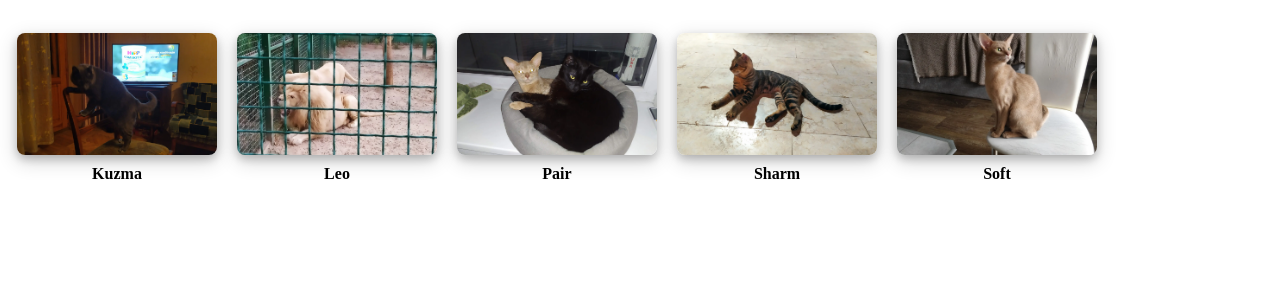
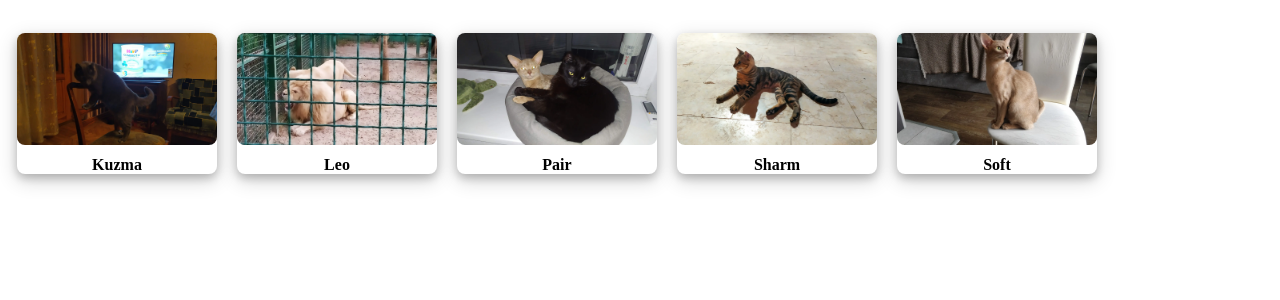
Before and after one commit to VolodymyrSkurikhin/Softycat, a React (Create React App) app in the folder softycat/: page / in a window 1280 px wide. Shown: the top 300 px of the page. Built offline with nearby package versions, Linux system fonts and the light colour scheme.

Commit message:
fix img dimensions

```diff
--- a/softycat/src/Service/list.json
+++ b/softycat/src/Service/list.json
@@ -1,7 +1,7 @@
 [
   {
     "id": "1",
-    "url": "/Images/Kuzya.webp",
+    "url": "./Images/Kuzya.webp",
     "title": "Kuzma"
   },
   { "id": "2", "url": "./Images/Leo.webp", "title": "Leo" },
--- a/softycat/src/components/Image.styled.tsx
+++ b/softycat/src/components/Image.styled.tsx
@@ -2,10 +2,12 @@ import styled from "@emotion/styled";
 
 export const StyledImage = styled('img')({
   display: "block",
-  // position: "absolute",
+  position: "absolute",
+  height: "100%",
+  width: "100%",
   // maxWidth: "100%",
-  heght: "auto",
-  width: "100%",
+  // heght: "auto",
+  // maxWidth: "100%",
   // flex: "1 0",
   borderRadius: "8px",
   objectFit: "cover"
--- a/softycat/src/components/OwnerList.styled.tsx
+++ b/softycat/src/components/OwnerList.styled.tsx
@@ -4,7 +4,6 @@ export const StyledList = styled('ul')({
   boxSizing: "border-box",
   listStyleType: "none",
   display: "flex",
-  // flex: "1 200px",
   flexWrap: "wrap",
   alignContent: "space-around",
   padding: "12px",
--- a/softycat/src/components/StyledCard.styled.tsx.tsx
+++ b/softycat/src/components/StyledCard.styled.tsx.tsx
@@ -2,7 +2,7 @@ import styled from "@emotion/styled";
 
 export const StyledCard = styled("li")({
   padding: "5px",
-  flex: "0 0 200px",
+  flex: "0 1 200px",
   marginLeft: "10px",
-  marginBottom: "10px"
+  marginBottom: "10px",
 })
--- a/softycat/src/components/StyledCardContainer.styled.tsx
+++ b/softycat/src/components/StyledCardContainer.styled.tsx
@@ -1,11 +1,12 @@
 import styled from "@emotion/styled";
 
 export const StyledCardContainer = styled('div')({
-  display: "flex",
-  height: "80%",
-  flexDirection: "column",
-  justifyContent: "space-between",
+  // display: "flex",
+  // height: "80%",
+  // flexDirection: "column",
+  // justifyContent: "space-between",
   backgroundColor: "white",
   boxShadow: "0 4px 8px 0 rgba(0, 0, 0, 0.2), 0 6px 20px 0 rgba(0, 0, 0, 0.19)",
   borderRadius: "8px",
+
 })
--- a/softycat/src/components/StyledImgContainer.styled.tsx
+++ b/softycat/src/components/StyledImgContainer.styled.tsx
@@ -1,9 +1,15 @@
 import styled from "@emotion/styled";
 
 export const StyledImgContainer = styled('div')({
-  display: "flex",
+  // display: "flex",
   // width: "100",
+  // height: "80%",
   // position: "relative",
   flex: "2 0 100%",
   borderRadius: "8px",
+  // width: "100%",
+  // height: "100%",
+  width: "100%",
+  position: "relative",
+  paddingBottom: "56%" /* ratio 16/9 */
 })
```
